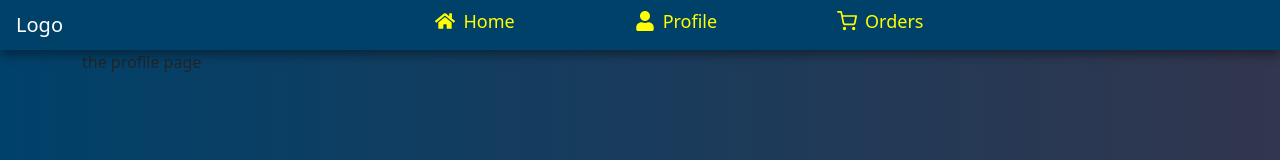
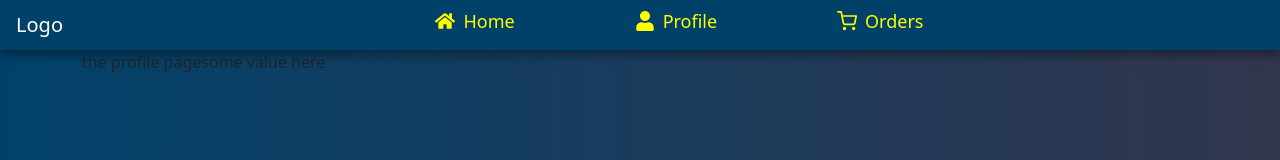
Before and after one commit to AyoTheInspired/kumba-task, a React (Create React App) app: page /profile in a window 1280 px wide. Shown: the top 160 px of the page. Built offline with nearby package versions, Linux system fonts and the light colour scheme.

Commit message:
DataLayer is done

```diff
--- a/src/data-layer/reducer.js
+++ b/src/data-layer/reducer.js
@@ -1,5 +1,5 @@
 export const initialState = {
-	restaurantData: null,
+	restaurantData: "some value here",
 };
 
 export const actionTypes = {
--- a/src/index.js
+++ b/src/index.js
@@ -1,14 +1,18 @@
-import React from 'react';
-import ReactDOM from 'react-dom';
-import './index.css';
-import App from './App';
-import reportWebVitals from './reportWebVitals';
+import React from "react";
+import ReactDOM from "react-dom";
+import "./index.css";
+import App from "./App";
+import reportWebVitals from "./reportWebVitals";
+import reducer, { initialState } from "./data-layer/reducer";
+import { StateProvider } from "./data-layer/StateProvider";
 
 ReactDOM.render(
-  <React.StrictMode>
-    <App />
-  </React.StrictMode>,
-  document.getElementById('root')
+	<React.StrictMode>
+		<StateProvider initialState={initialState} reducer={reducer}>
+			<App />
+		</StateProvider>
+	</React.StrictMode>,
+	document.getElementById("root")
 );
 
 // If you want to start measuring performance in your app, pass a function
--- a/src/pages/Profile.js
+++ b/src/pages/Profile.js
@@ -1,12 +1,18 @@
 import React from "react";
 import styled from "styled-components";
 import { Container, Row } from "react-bootstrap";
+import { useStateValue } from "../data-layer/StateProvider";
 
 function Profile() {
+	const [{ restaurantData }, dispatch] = useStateValue();
+
 	return (
 		<Container>
 			<Row>
-				<Section className="">the profile page</Section>
+				<Section className="">
+					the profile page
+					{restaurantData}
+				</Section>
 			</Row>
 		</Container>
 	);
```
